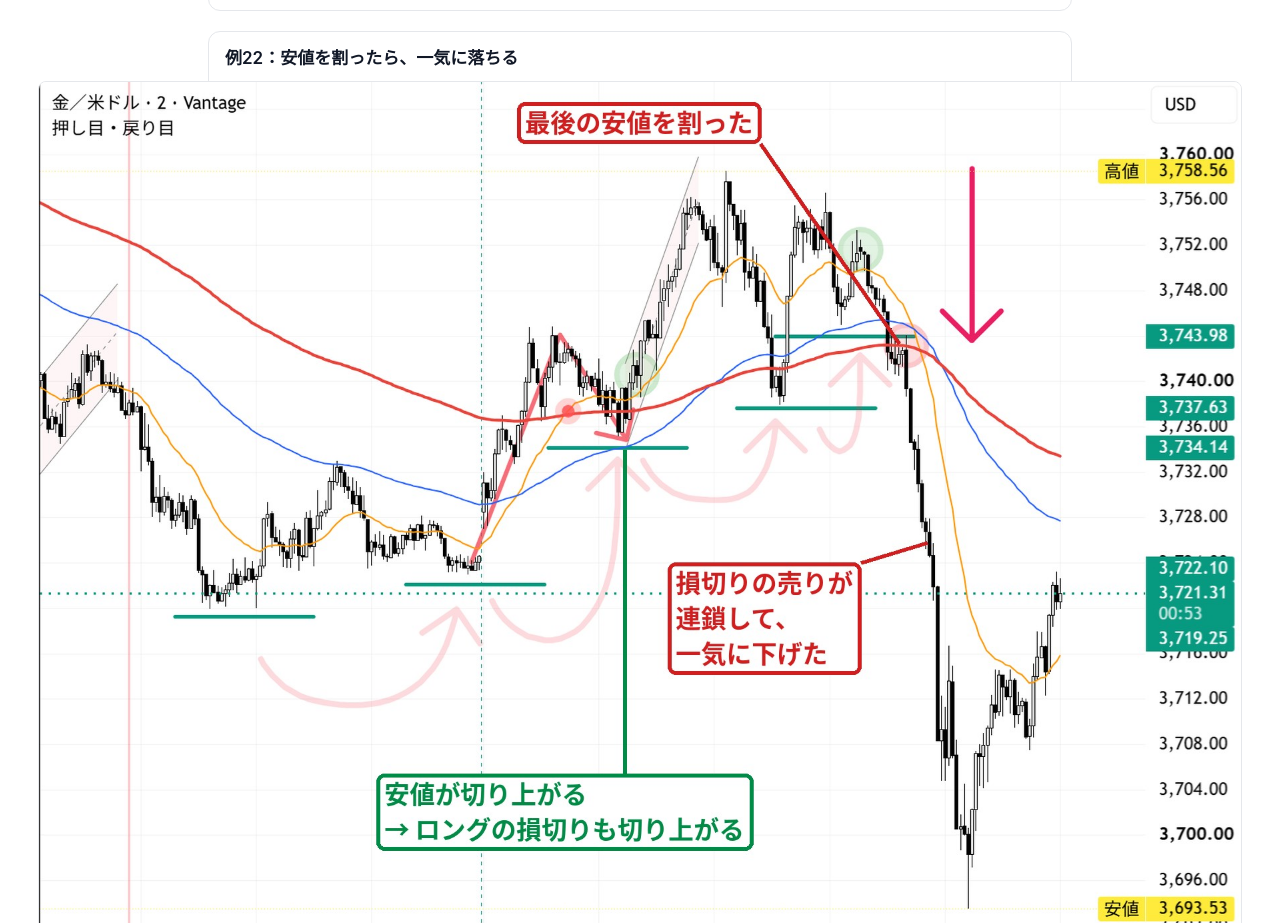
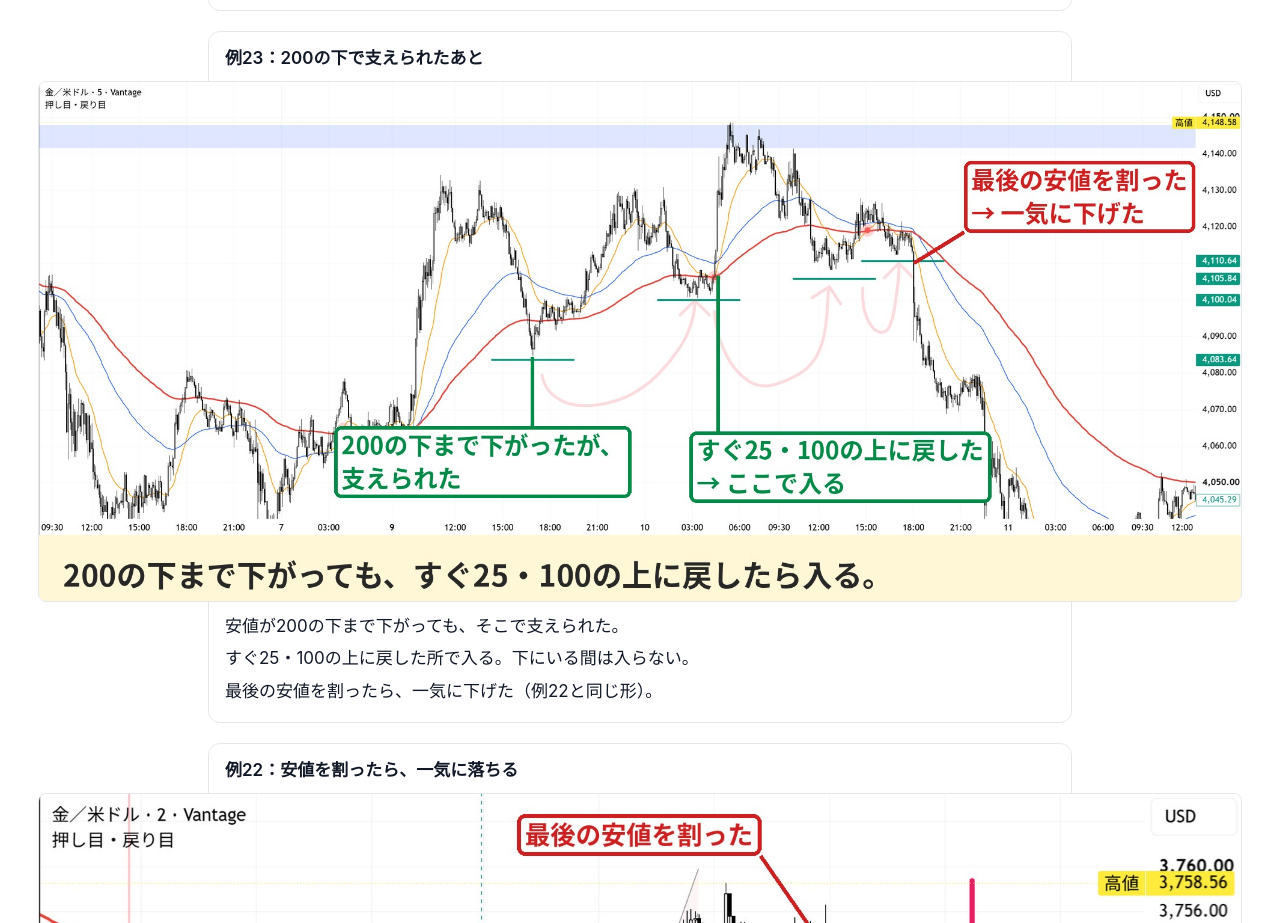
Before and after one commit to saloninsight365-create/gold-log-x7k2q9m4, a plain HTML site: page reversal.html in a window 1280 px wide. Shown: the part 5137-6060 px from the top of the page. Drawn offline with Linux system fonts and the light colour scheme.

Commit message:
例23: 200の下で支えられたあと
Co-Authored-By: Claude Sonnet 5.5 <noreply@anthropic.com>
Claude-Session: https://claude.ai/code/session_01HxS9YaEfLR2yPnioVsHz63

```diff
--- a/reversal.html
+++ b/reversal.html
@@ -113,6 +113,18 @@ body.lb-open { overflow: hidden; }
     <figure class="pic wide">
       <a href="methods/rev-4scenes.jpg"><img src="methods/rev-4scenes.jpg" alt="左：トレンド転換用、右：押し目・戻り目。ロング2つ（赤）とショート2つ（青）" loading="lazy"></a>
     </figure>
+  </section>
+
+  <section class="card big">
+    <h2>例23：200の下で支えられたあと</h2>
+    <figure class="pic wide">
+      <a href="methods/rev-below200.jpg"><img src="methods/rev-below200.jpg" alt="5分足。200の下まで下がったが支えられ、25と100の上に戻した所で入る" loading="lazy"></a>
+    </figure>
+    <ul class="cap3">
+      <li>安値が200の下まで下がっても、そこで支えられた。</li>
+      <li>すぐ25・100の上に戻した所で入る。下にいる間は入らない。</li>
+      <li>最後の安値を割ったら、一気に下げた（例22と同じ形）。</li>
+    </ul>
   </section>
 
   <section class="card big">
```
Also changed, not shown: methods/rev-below200.jpg (added).
